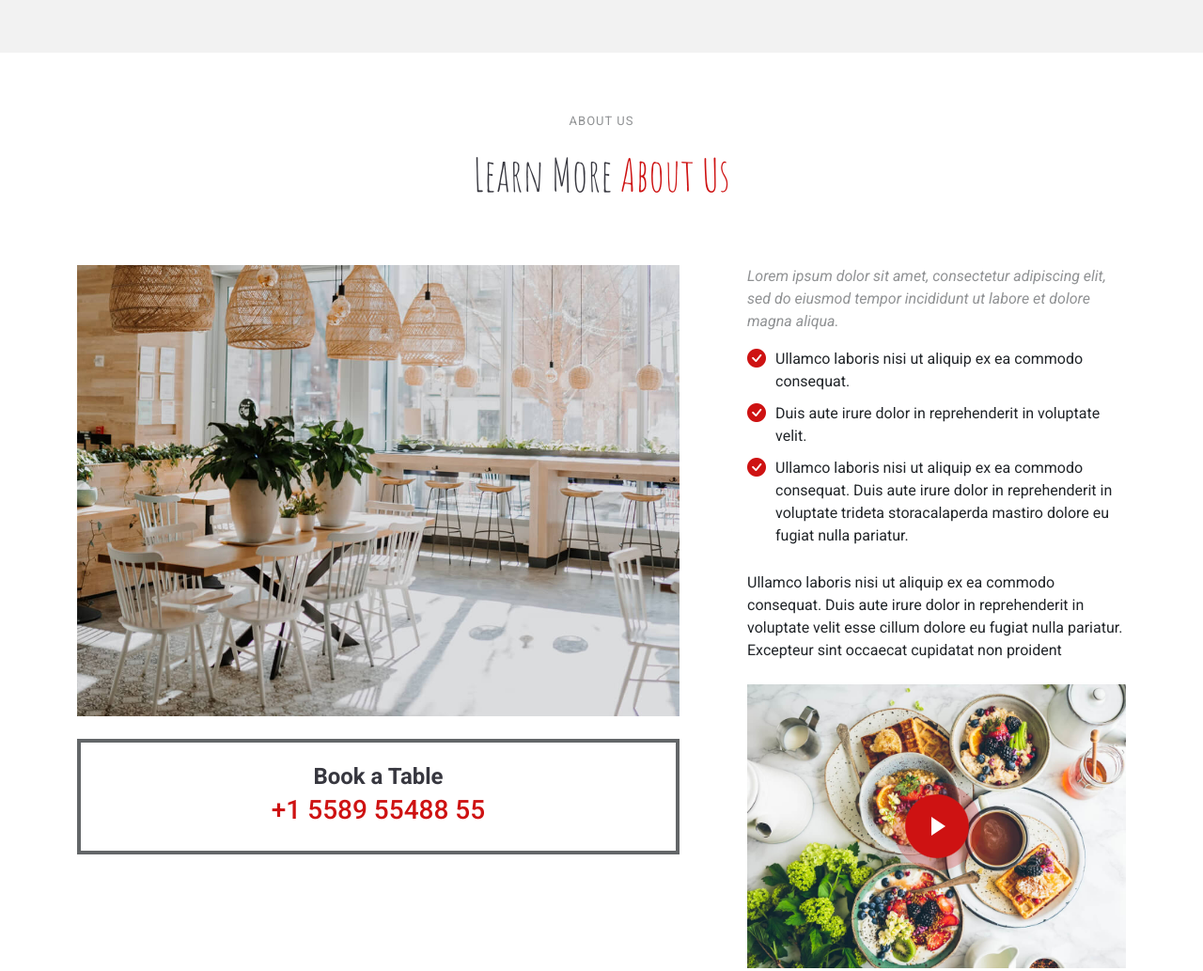
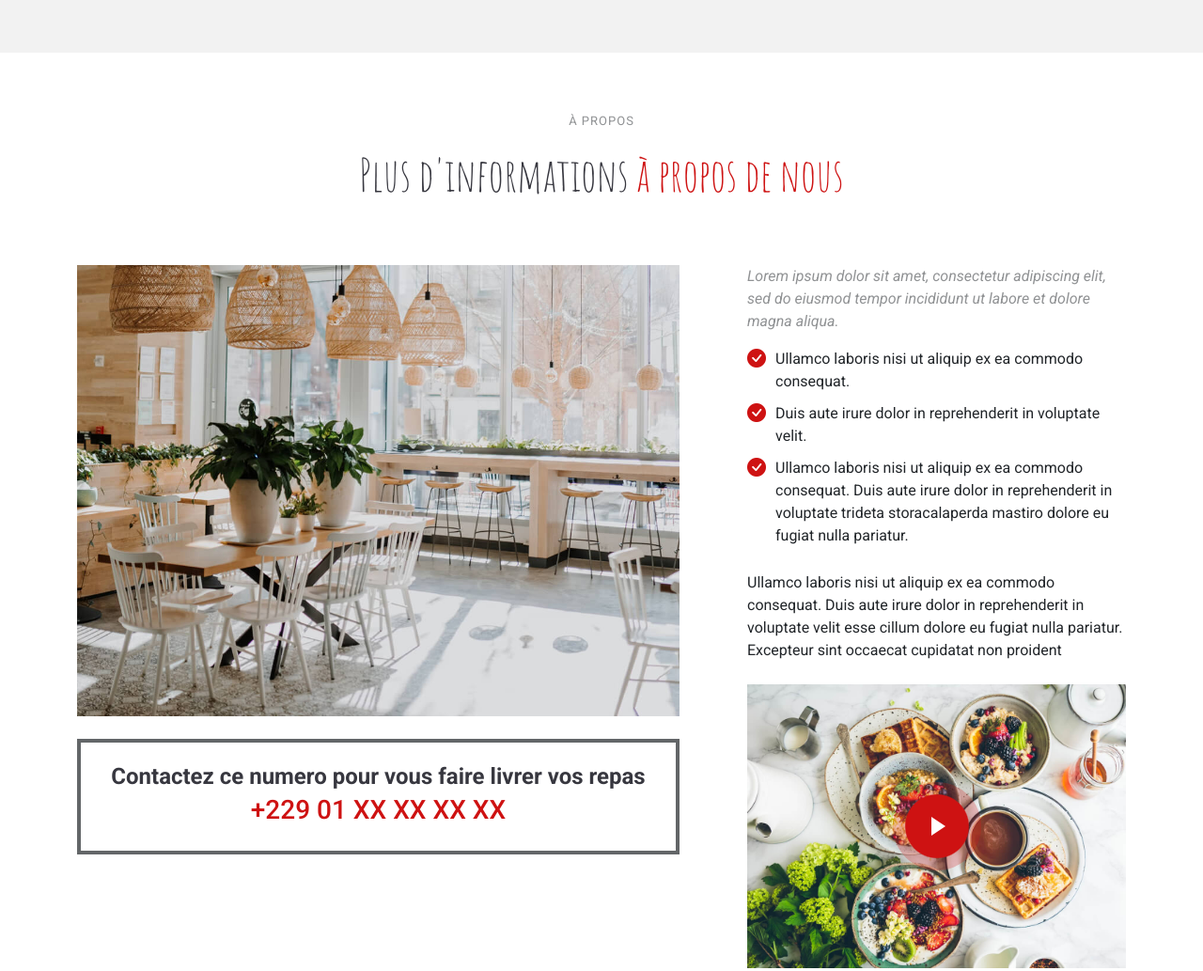
Before and after one commit to iddotahotantcha/nti-resto, a plain HTML site: page index.html in a window 1280 px wide. Shown: the part 608-1641 px from the top of the page at 94% size. Drawn offline with Linux system fonts and the light colour scheme.

Commit message:
Mise à jour de la section galerie

```diff
--- a/index.html
+++ b/index.html
@@ -93,8 +93,8 @@
 
       <!-- Section Title -->
       <div class="container section-title" data-aos="fade-up">
-        <h2>About Us<br></h2>
-        <p><span>Learn More</span> <span class="description-title">About Us</span></p>
+        <h2>À propos<br></h2>
+        <p><span>Plus d'informations</span> <span class="description-title">à propos de nous</span></p>
       </div><!-- End Section Title -->
 
       <div class="container">
@@ -103,8 +103,8 @@
           <div class="col-lg-7" data-aos="fade-up" data-aos-delay="100">
             <img src="assets/img/about.jpg" class="img-fluid mb-4" alt="">
             <div class="book-a-table">
-              <h3>Book a Table</h3>
-              <p>+1 5589 55488 55</p>
+              <h3>Contactez ce numero pour vous faire livrer vos repas</h3>
+              <p>+229  01 XX XX XX XX</p>
             </div>
           </div>
           <div class="col-lg-5" data-aos="fade-up" data-aos-delay="250">
@@ -937,8 +937,8 @@
 
       <!-- Section Title -->
       <div class="container section-title" data-aos="fade-up">
-        <h2>Gallery</h2>
-        <p><span>Check</span> <span class="description-title">Our Gallery</span></p>
+        <h2>Galerie</h2>
+        <p><span>Consultez</span> <span class="description-title">notre galerie d'images</span></p>
       </div><!-- End Section Title -->
 
       <div class="container" data-aos="fade-up" data-aos-delay="100">
@@ -1023,7 +1023,7 @@
               <i class="icon bi bi-telephone flex-shrink-0"></i>
               <div>
                 <h3>Contact</h3>
-                <p>+229 01XXXXXXXX</p>
+                <p>+229 01 XX XX XX XX</p>
               </div>
             </div>
           </div><!-- End Info Item -->
@@ -1106,7 +1106,7 @@
           <div>
             <h4>Contact</h4>
             <p>
-              <strong>Téléphone:</strong> <span>+229 01XXXXXXXX</span><br>
+              <strong>Téléphone:</strong> <span>+229 01 XX XX XX XX</span><br>
               <strong>E-mail:</strong> <span>info@ntiresto.com</span><br>
             </p>
           </div>
```
